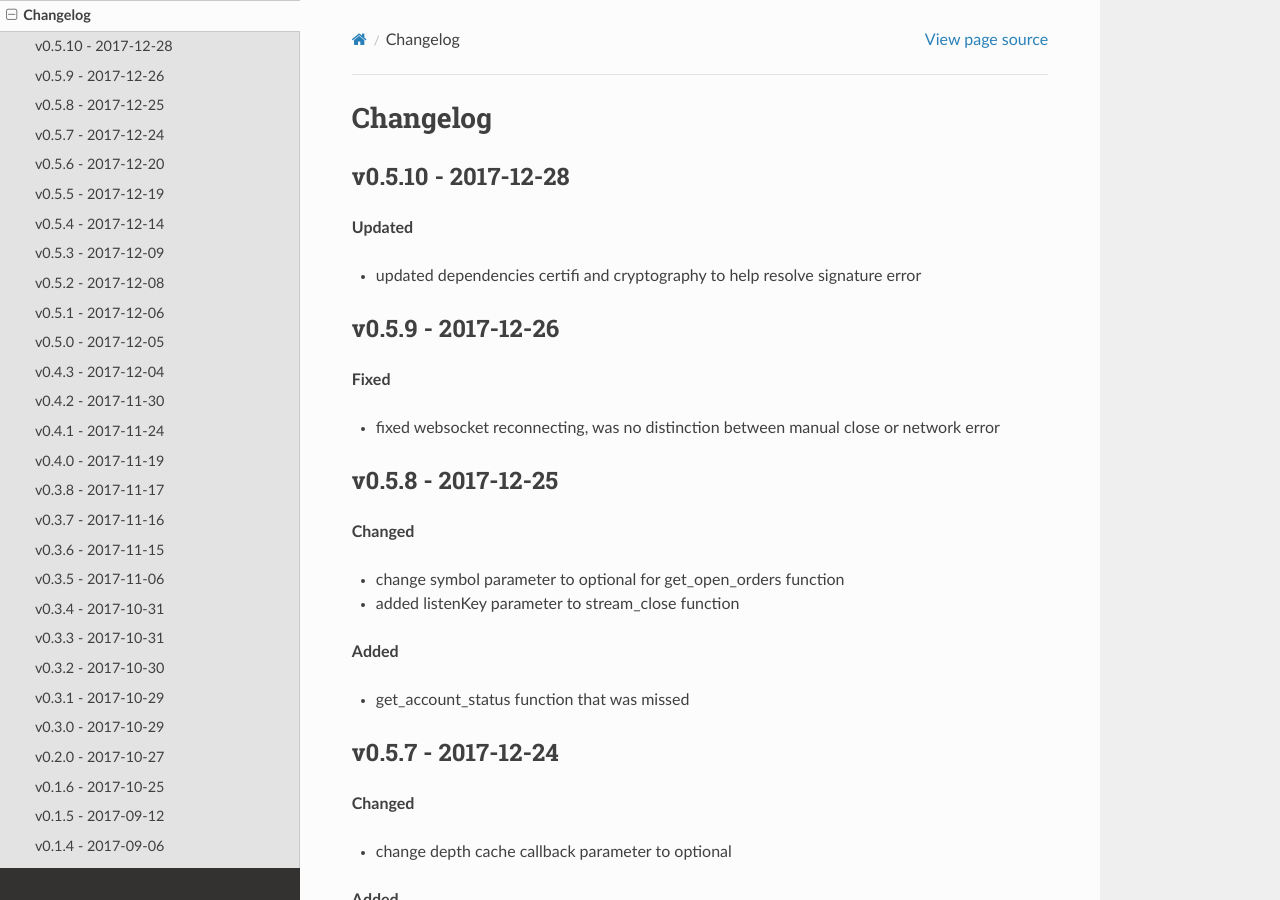
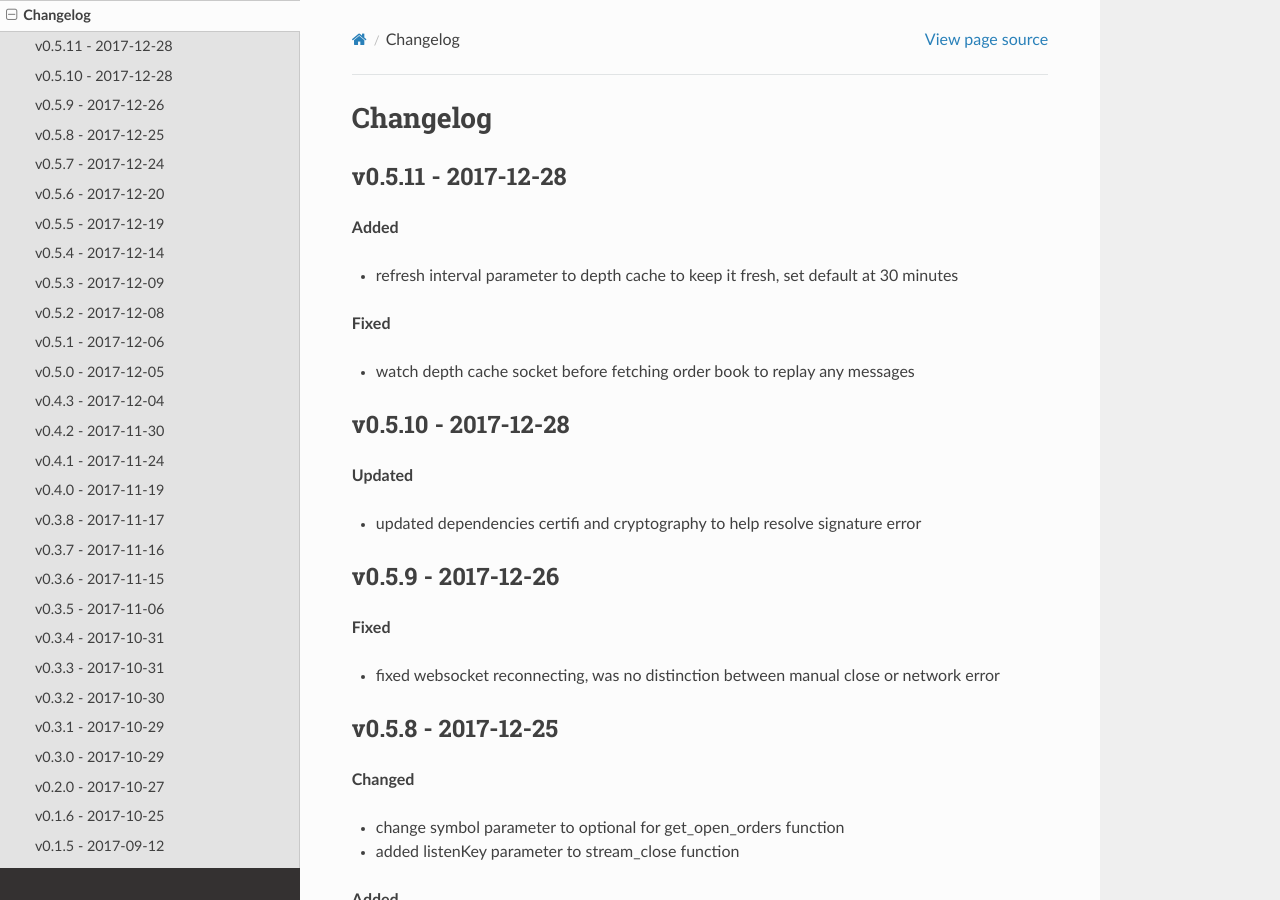
Before and after one commit to astro0099/python_BSC, a Sphinx documentation site: the page built from docs/changelog.rst, in a window 1280 px wide and 900 px high. Built offline with Sphinx 7.4.7 and the Read the Docs theme 2.0.0, drawn with Linux system fonts in a browser that asks for light colours; formulas are drawn with MathJax 3.

Commit message:
Update to v0.5.11

```diff
--- a/PYPIREADME.rst
+++ b/PYPIREADME.rst
@@ -1,5 +1,5 @@
 =================================
-Welcome to python-binance v0.5.10
+Welcome to python-binance v0.5.11
 =================================
 
 .. image:: https://img.shields.io/pypi/v/python-binance.svg
--- a/README.rst
+++ b/README.rst
@@ -1,5 +1,5 @@
 =================================
-Welcome to python-binance v0.5.10
+Welcome to python-binance v0.5.11
 =================================
 
 .. image:: https://img.shields.io/pypi/v/python-binance.svg
--- a/docs/changelog.rst
+++ b/docs/changelog.rst
@@ -1,5 +1,16 @@
 Changelog
 =========
+
+v0.5.11 - 2017-12-28
+^^^^^^^^^^^^^^^^^^^
+
+**Added**
+
+- refresh interval parameter to depth cache to keep it fresh, set default at 30 minutes
+
+**Fixed**
+
+- watch depth cache socket before fetching order book to replay any messages
 
 v0.5.10 - 2017-12-28
 ^^^^^^^^^^^^^^^^^^^
--- a/setup.py
+++ b/setup.py
@@ -3,7 +3,7 @@ from setuptools import setup
 
 setup(
     name='python-binance',
-    version='0.5.10',
+    version='0.5.11',
     packages=['binance'],
     description='Binance REST API python implementation',
     url='https://github.com/sammchardy/python-binance',
```
